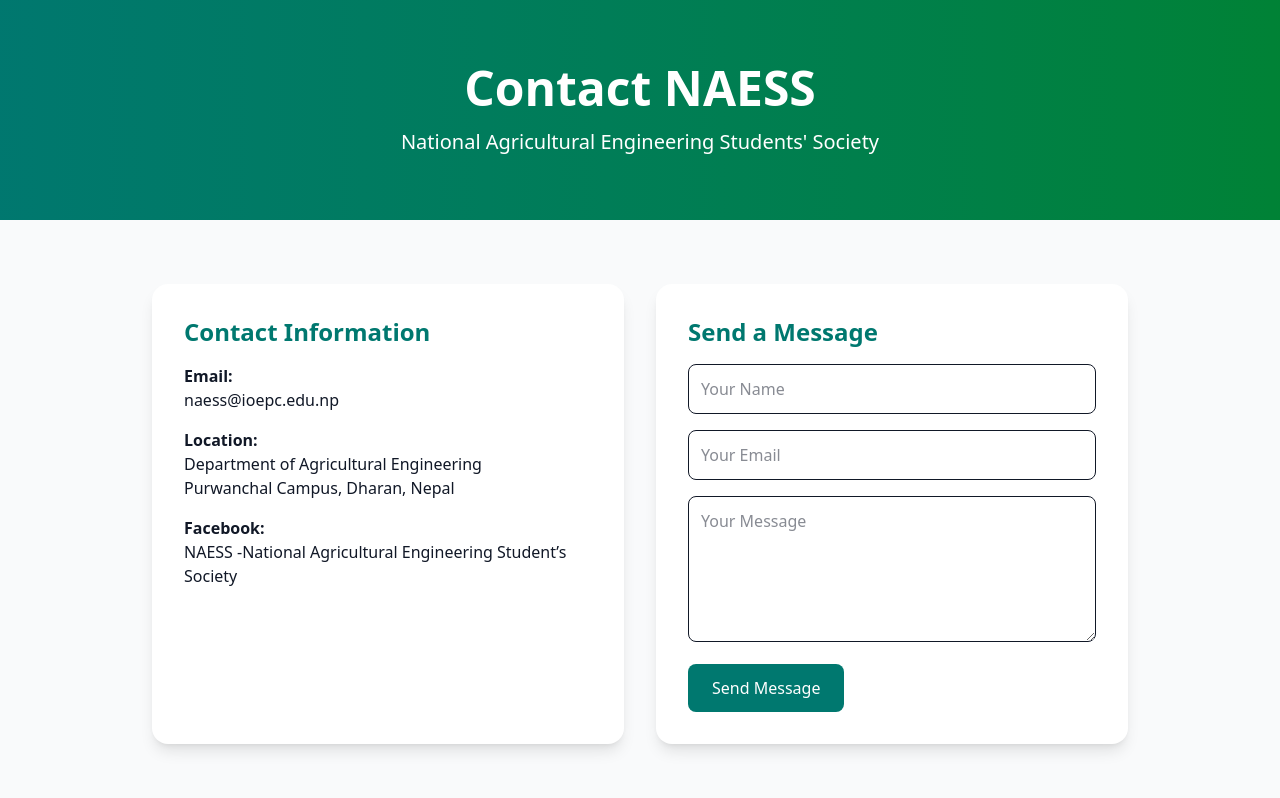
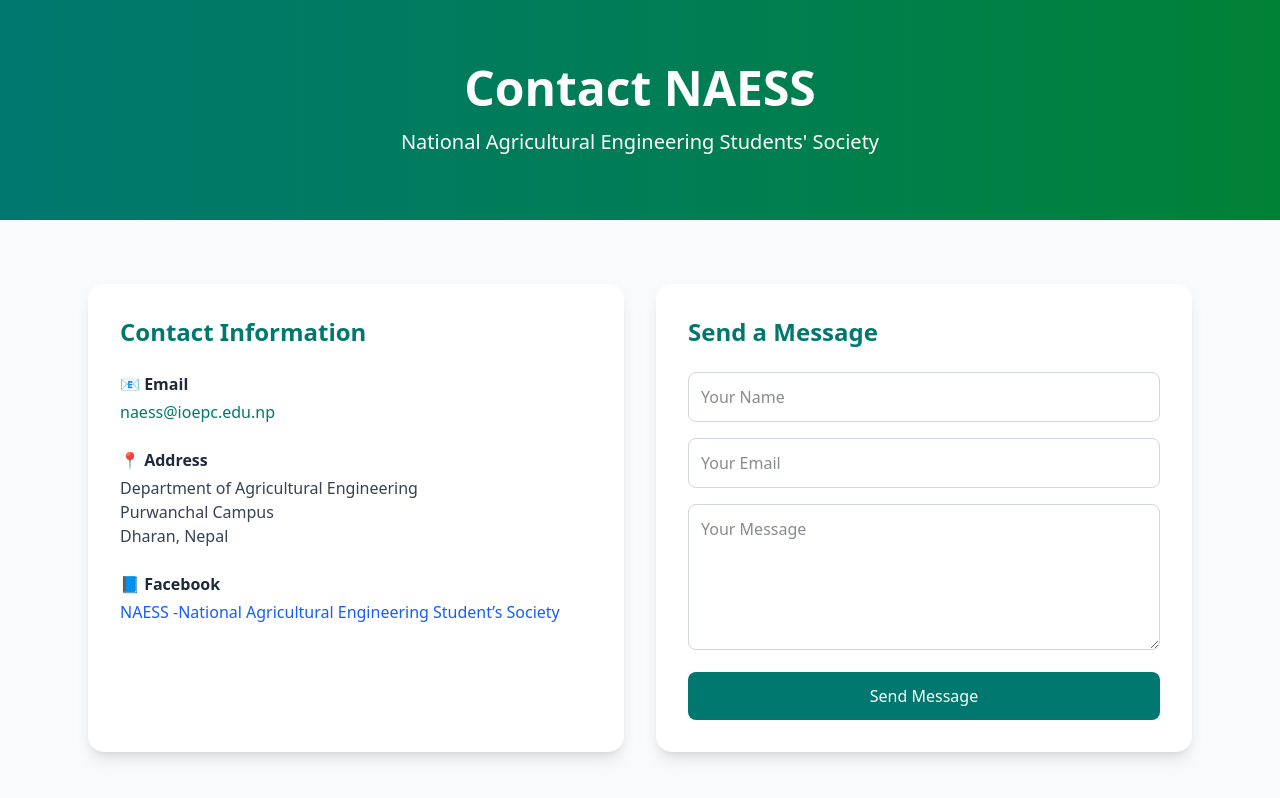
Before and after one commit to naess-c/naess-website-, a Next.js app: page /contact in a window 1280 px wide. Shown: the top 798 px of the page. Built offline with nearby package versions, Linux system fonts and the light colour scheme.

Commit message:
Added events coming soon page

```diff
--- a/app/contact/page.tsx
+++ b/app/contact/page.tsx
@@ -1,6 +1,7 @@
 export default function ContactPage() {
   return (
     <main className="min-h-screen bg-gray-50">
+
       {/* Header */}
       <section className="bg-gradient-to-r from-teal-700 to-green-700 text-white py-16">
         <div className="max-w-5xl mx-auto px-6 text-center">
@@ -12,78 +13,114 @@
       </section>
 
       {/* Contact Section */}
-      <section className="max-w-5xl mx-auto py-16 px-6">
+      <section className="max-w-6xl mx-auto py-16 px-6">
+
         <div className="grid md:grid-cols-2 gap-8">
 
           {/* Contact Information */}
           <div className="bg-white shadow-lg rounded-2xl p-8">
-            <h2 className="text-2xl font-bold mb-4 text-teal-700">
+
+            <h2 className="text-2xl font-bold mb-6 text-teal-700">
               Contact Information
             </h2>
 
-            <p className="mb-4">
-              <strong>Email:</strong>
-              <br />
+            <div className="space-y-6">
+
+              <div>
+                <h3 className="font-semibold text-gray-800 mb-1">
+                  📧 Email
+                </h3>
+                <a
+                  href="mailto:naess@ioepc.edu.np"
+                  className="text-teal-700 hover:underline"
+                >
                   naess@ioepc.edu.np
-            </p>
+                </a>
+              </div>
 
-            <p className="mb-4">
-              <strong>Location:</strong>
-              <br />
+              <div>
+                <h3 className="font-semibold text-gray-800 mb-1">
+                  📍 Address
+                </h3>
+                <p className="text-gray-700">
                   Department of Agricultural Engineering
                   <br />
-              Purwanchal Campus, Dharan, Nepal
+                  Purwanchal Campus
+                  <br />
+                  Dharan, Nepal
                 </p>
+              </div>
 
-            <p className="mb-4">
-              <strong>Facebook:</strong>
-              <br />
+              <div>
+                <h3 className="font-semibold text-gray-800 mb-1">
+                  📘 Facebook
+                </h3>
+                <a
+                  href="https://www.facebook.com/profile.php?id=61572261099146"
+                  target="_blank"
+                  rel="noopener noreferrer"
+                  className="text-blue-600 hover:underline"
+                >
                   NAESS -National Agricultural Engineering Student’s Society
-            </p>
+                </a>
+              </div>
+
+            </div>
+
           </div>
 
           {/* Contact Form */}
           <div className="bg-white shadow-lg rounded-2xl p-8">
-            <h2 className="text-2xl font-bold mb-4 text-teal-700">
+
+            <h2 className="text-2xl font-bold mb-6 text-teal-700">
               Send a Message
             </h2>
 
-            <form>
-              <div className="mb-4">
+            <form
+              action="https://formspree.io/f/xbdndoap"
+              method="POST"
+              className="space-y-4"
+            >
+
               <input
                 type="text"
+                name="name"
                 placeholder="Your Name"
-                  className="w-full border rounded-lg p-3"
+                required
+                className="w-full border border-gray-300 rounded-lg p-3"
               />
-              </div>
 
-              <div className="mb-4">
               <input
                 type="email"
+                name="email"
                 placeholder="Your Email"
-                  className="w-full border rounded-lg p-3"
+                required
+                className="w-full border border-gray-300 rounded-lg p-3"
               />
-              </div>
 
-              <div className="mb-4">
               <textarea
+                name="message"
                 placeholder="Your Message"
                 rows={5}
-                  className="w-full border rounded-lg p-3"
+                required
+                className="w-full border border-gray-300 rounded-lg p-3"
               />
-              </div>
 
               <button
-                type="button"
-                className="bg-teal-700 text-white px-6 py-3 rounded-lg hover:bg-teal-800"
+                type="submit"
+                className="w-full bg-teal-700 text-white py-3 rounded-lg hover:bg-teal-800 transition"
               >
                 Send Message
               </button>
+
             </form>
+
           </div>
 
         </div>
+
       </section>
+
     </main>
   );
 }
--- /dev/null
+++ b/app/events/page.tsx
@@ -0,0 +1,29 @@
+export default function EventsPage() {
+  return (
+    <main className="min-h-screen bg-gray-50 flex items-center justify-center px-6">
+
+      <div className="text-center max-w-3xl">
+
+        <div className="text-7xl mb-6">🚀</div>
+
+        <h1 className="text-5xl font-bold text-teal-700 mb-6">
+          Coming Soon
+        </h1>
+
+        <p className="text-xl text-gray-600 mb-8">
+          The Events section is currently under development.
+          Upcoming trainings, workshops, conferences, technical visits,
+          competitions and other NAESS activities will be available here soon.
+        </p>
+
+        <div className="bg-white shadow-lg rounded-2xl p-6">
+          <p className="text-gray-700">
+            Stay connected with NAESS for future announcements and event registrations.
+          </p>
+        </div>
+
+      </div>
+
+    </main>
+  );
+}
--- a/app/organization/page.tsx
+++ b/app/organization/page.tsx
@@ -1,13 +1,57 @@
-export default function AboutPage() {
+export default function OrganizationPage() {
   return (
-    <main className="max-w-6xl mx-auto p-8">
-      <h1 className="text-4xl font-bold mb-6">About NAESS</h1>
+<section className="max-w-6xl mx-auto px-6 py-16">
 
-      <p className="text-lg">
-        National Agricultural Engineering Students' Society (NAESS)
-        is a national platform representing Agricultural Engineering
-        students across Nepal.
-      </p>
-    </main>
+  <h2 className="text-4xl font-bold text-teal-700 mb-8">
+    About NAESS
+  </h2>
+
+  <div className="bg-white rounded-3xl shadow-lg p-8 md:p-10">
+
+    <p className="text-lg text-gray-700 leading-8 mb-6">
+      The <strong>Nepal Agricultural Engineering Students' Society (NAESS)</strong>
+      was established in <strong>2060 B.S.</strong> with the vision of uniting
+      Agricultural Engineering students and promoting academic excellence,
+      technical knowledge, innovation, leadership, and professional development
+      within the field of Agricultural Engineering in Nepal.
+    </p>
+
+    <p className="text-lg text-gray-700 leading-8 mb-6">
+      Since its establishment, the society has served as a common platform
+      for Agricultural Engineering students to share knowledge, organize
+      technical programs, develop professional skills, and strengthen the
+      connection between students, academia, and industry.
+    </p>
+
+    <p className="text-lg text-gray-700 leading-8 mb-6">
+      Recognizing its growing national impact and expanding network,
+      the society was officially renamed as the
+      <strong> National Agricultural Engineering Students' Society (NAESS)</strong>
+      in <strong>2080 B.S.</strong>, reflecting its commitment to representing
+      Agricultural Engineering students across Nepal and contributing to the
+      advancement of the profession nationwide.
+    </p>
+
+    <p className="text-lg text-gray-700 leading-8 mb-6">
+      Throughout its journey, NAESS has successfully organized numerous
+      technical trainings, workshops, seminars, conferences, industrial visits,
+      research-oriented activities, and publications including the
+      <strong> Agrineer Journal</strong>, creating valuable learning
+      opportunities for students and young professionals.
+    </p>
+
+    <p className="text-lg text-gray-700 leading-8">
+      We express our sincere gratitude to all former presidents, executive
+      committees, advisors, faculty members, volunteers, alumni, and supporters
+      whose dedication, leadership, and continuous efforts have shaped NAESS
+      into a respected student organization. Their contributions have laid a
+      strong foundation for future generations of Agricultural Engineers and
+      continue to inspire us to work towards innovation, sustainability, and
+      excellence in Agricultural Engineering.
+    </p>
+
+  </div>
+
+</section>
   );
 }
--- a/app/page.tsx
+++ b/app/page.tsx
@@ -73,7 +73,7 @@
 
       {/* Hero Section */}
 <section
-  className="relative h-[65vh] md:h-[90vh] flex items-center justify-center text-white"
+  className="relative h-[60vh] md:h-[85vh] flex items-center justify-center text-white"
   style={{
     backgroundImage: "url('/images/hero.jpg')",
     backgroundSize: "cover",
@@ -81,64 +81,25 @@
   }}
 >
   {/* Dark Overlay */}
-  <div className="absolute inset-0 bg-black/55"></div>
+  <div className="absolute inset-0 bg-black/60"></div>
 
   {/* Content */}
- <div className="relative z-10 text-center px-4 max-w-5xl">
+  <div className="relative z-10 text-center px-6 max-w-5xl">
 
-    <Image
-  src="/images/logo.png"
-  alt="NAESS Logo"
-  width={80}
-  height={80}
-  className="mx-auto mb-4 md:w-[120px] md:h-[120px]"
-/>
-
-    <h1 className="text-2xl sm:text-4xl md:text-6xl lg:text-7xl">
+    <h1 className="text-3xl sm:text-5xl md:text-6xl lg:text-7xl font-extrabold leading-tight mb-6">
       National Agricultural Engineering
       <br />
       Students' Society
     </h1>
 
-    <p className="text-base sm:text-lg md:text-xl lg:text-2xl text-gray-200 mb-10 max-w-4xl mx-auto">
+    <p className="text-lg sm:text-xl md:text-2xl text-gray-200 max-w-4xl mx-auto leading-relaxed">
       Empowering Future Agricultural Engineers of Nepal through
       Innovation, Research, Leadership and Sustainable Development
     </p>
 
-    {/* Quick Highlights */}
-    <div className="grid grid-cols-2 md:grid-cols-4 gap-6 max-w-5xl mx-auto">
-
-      <div className="bg-white/10 backdrop-blur-md rounded-2xl p-6 hover:bg-white/20 transition">
-        <div className="text-3xl mb-2">🚜</div>
-        <p className="font-semibold">Mechanization</p>
-      </div>
-
-      <div className="bg-white/10 backdrop-blur-md rounded-2xl p-6 hover:bg-white/20 transition">
-        <div className="text-3xl mb-2">💧</div>
-        <p className="font-semibold">Irrigation</p>
-      </div>
-
-      <div className="bg-white/10 backdrop-blur-md rounded-2xl p-6 hover:bg-white/20 transition">
-        <div className="text-3xl mb-2">☀️</div>
-        <p className="font-semibold">Renewable Energy</p>
-      </div>
-
-      <div className="bg-white/10 backdrop-blur-md rounded-2xl p-6 hover:bg-white/20 transition">
-        <div className="text-3xl mb-2">📦</div>
-        <p className="font-semibold">Postharvest</p>
-      </div>
-
-    </div>
+    <div className="w-32 h-1 bg-teal-500 mx-auto mt-8 rounded-full"></div>
 
   </div>
-
-  {/* Scroll Indicator */}
-  <div className="absolute bottom-8 left-1/2 transform -translate-x-1/2 animate-bounce">
-    <div className="text-4xl">
-      ↓
-    </div>
-  </div>
-
 </section>
      {/* Major Fields of Agricultural Engineering */}
 <section className="py-20 bg-gradient-to-b from-white to-gray-50">
```
Lines whose indentation alone changed are shown as unchanged.
